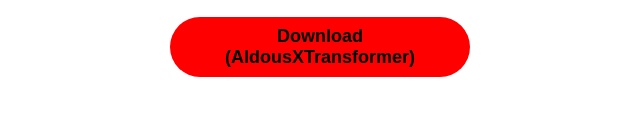
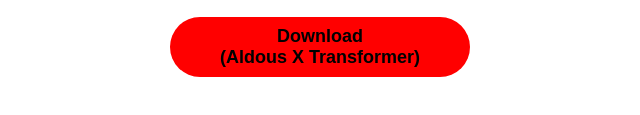
Before and after one commit to LinkSysFree/AldousXStarStream, a plain HTML site: page index.html in a window 1280 px wide. Shown: the part 611-726 px from the top of the page, 328-968 px from the left. Drawn offline with Linux system fonts and the light colour scheme.

Commit message:
Update index.html

```diff
--- a/index.html
+++ b/index.html
@@ -41,7 +41,7 @@
         </button>
         <div class="container_2btn">
             <button class="progress">Unlock Progress 0/4</button>
-            <button class="download_button" onclick="downloadZip()" disabled>Download <br>(AldousXTransformer)</button>
+            <button class="download_button" onclick="downloadZip()" disabled>Download <br>(Aldous X Transformer)</button>
         </div>
     </div>
 
```
